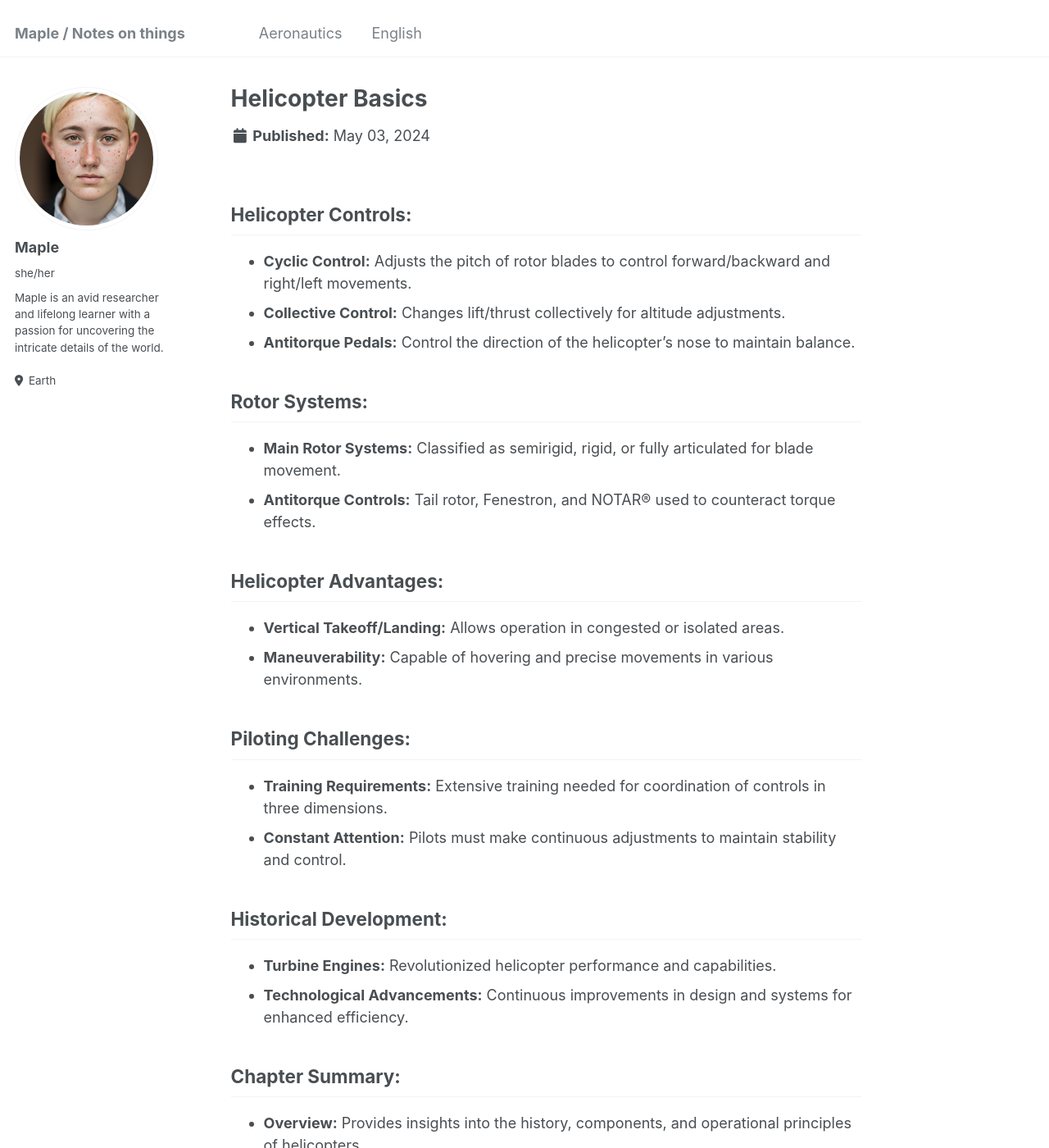
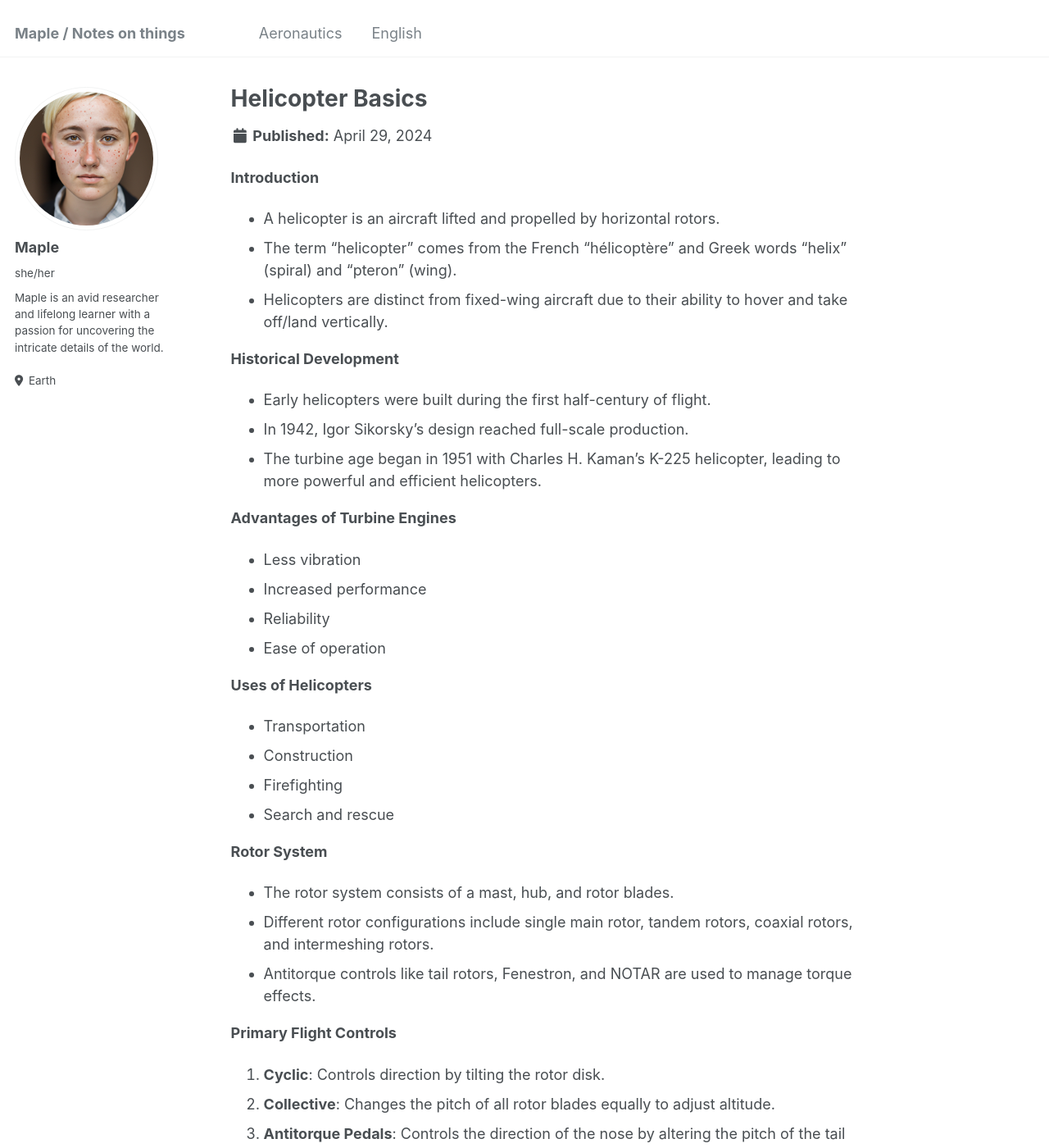
Before and after one commit to Mapleheart-LLC/Mapleheart-llc.github.io, a Jekyll site: the page built from _aeronautics/helibasics.md, in a window 1280 px wide and 1400 px high. Shown: the whole window at 82% size. Built offline with Jekyll 4.4.1, drawn with Linux system fonts in a browser that asks for light colours; some of the changed text lies outside the part shown.

```diff
--- a/_aeronautics/helibasics.md
+++ b/_aeronautics/helibasics.md
@@ -2,38 +2,44 @@
 title: "Helicopter Basics"
 collection: publications
 permalink: /aeronautics/heli-basics
-excerpt: 'The very basics of a helicopter. What controls are there, and what they do.'
-date: 2024-05-03
+excerpt: 'Overview of helicopter history, development, uses, and basic components. Introduces the fundamental concepts of helicopter flight and control mechanisms.'
+date: 2024-04-29
 paperurl: 'https://notes.mapletini.com/files/hfh_ch01.pdf'
 ---
 
-## Helicopter Controls:
+**Introduction**
+- A helicopter is an aircraft lifted and propelled by horizontal rotors.
+- The term "helicopter" comes from the French "hélicoptère" and Greek words "helix" (spiral) and "pteron" (wing).
+- Helicopters are distinct from fixed-wing aircraft due to their ability to hover and take off/land vertically.
 
-- **Cyclic Control:** Adjusts the pitch of rotor blades to control forward/backward and right/left movements.
-- **Collective Control:** Changes lift/thrust collectively for altitude adjustments.
-- **Antitorque Pedals:** Control the direction of the helicopter's nose to maintain balance.
+**Historical Development**
+- Early helicopters were built during the first half-century of flight.
+- In 1942, Igor Sikorsky's design reached full-scale production.
+- The turbine age began in 1951 with Charles H. Kaman’s K-225 helicopter, leading to more powerful and efficient helicopters.
 
-## Rotor Systems:
+**Advantages of Turbine Engines**
+- Less vibration
+- Increased performance
+- Reliability
+- Ease of operation
 
-- **Main Rotor Systems:** Classified as semirigid, rigid, or fully articulated for blade movement.
-- **Antitorque Controls:** Tail rotor, Fenestron, and NOTAR® used to counteract torque effects.
+**Uses of Helicopters**
+- Transportation
+- Construction
+- Firefighting
+- Search and rescue
 
-## Helicopter Advantages:
+**Rotor System**
+- The rotor system consists of a mast, hub, and rotor blades.
+- Different rotor configurations include single main rotor, tandem rotors, coaxial rotors, and intermeshing rotors.
+- Antitorque controls like tail rotors, Fenestron, and NOTAR are used to manage torque effects.
 
-- **Vertical Takeoff/Landing:** Allows operation in congested or isolated areas.
-- **Maneuverability:** Capable of hovering and precise movements in various environments.
+**Primary Flight Controls**
+1. **Cyclic**: Controls direction by tilting the rotor disk.
+2. **Collective**: Changes the pitch of all rotor blades equally to adjust altitude.
+3. **Antitorque Pedals**: Controls the direction of the nose by altering the pitch of the tail rotor.
+4. **Throttle**: Maintains rotor RPM to ensure sufficient lift.
 
-## Piloting Challenges:
-
-- **Training Requirements:** Extensive training needed for coordination of controls in three dimensions.
-- **Constant Attention:** Pilots must make continuous adjustments to maintain stability and control.
-
-## Historical Development:
-
-- **Turbine Engines:** Revolutionized helicopter performance and capabilities.
-- **Technological Advancements:** Continuous improvements in design and systems for enhanced efficiency.
-
-## Chapter Summary:
-
-- **Overview:** Provides insights into the history, components, and operational principles of helicopters.
-- **Foundation:** Introduces basic terms and explanations essential for understanding helicopter operations.
+**Flight Conditions**
+- **Hovering**: Requires constant control inputs to counteract the helicopter’s generated gusty air.
+- **Forward Flight**: Uses cyclic and collective controls to manage speed and altitude.
```
Also changed, not shown: _aeronautics/heliaero.md (added, +45 -0 lines), 7 other files.
